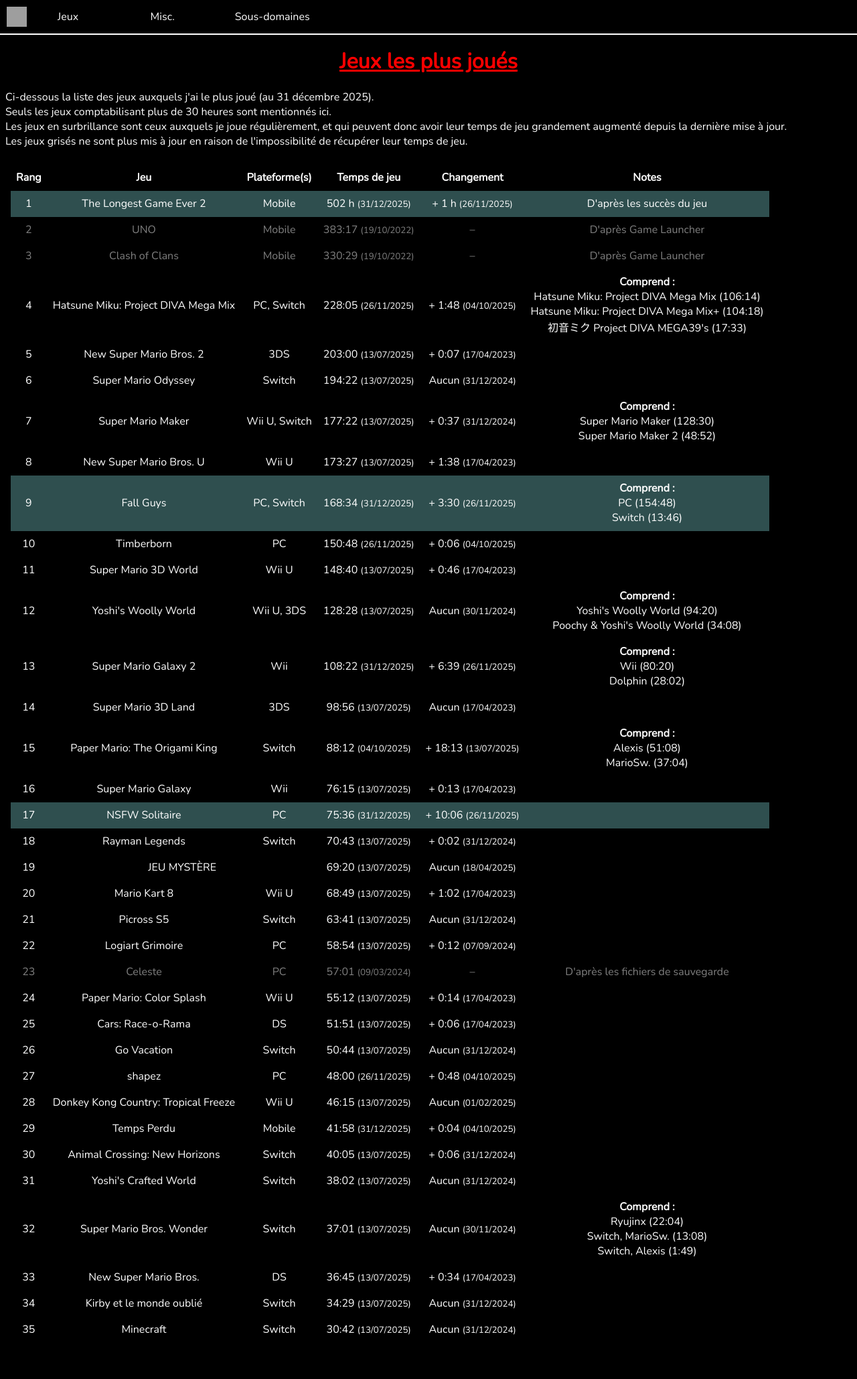
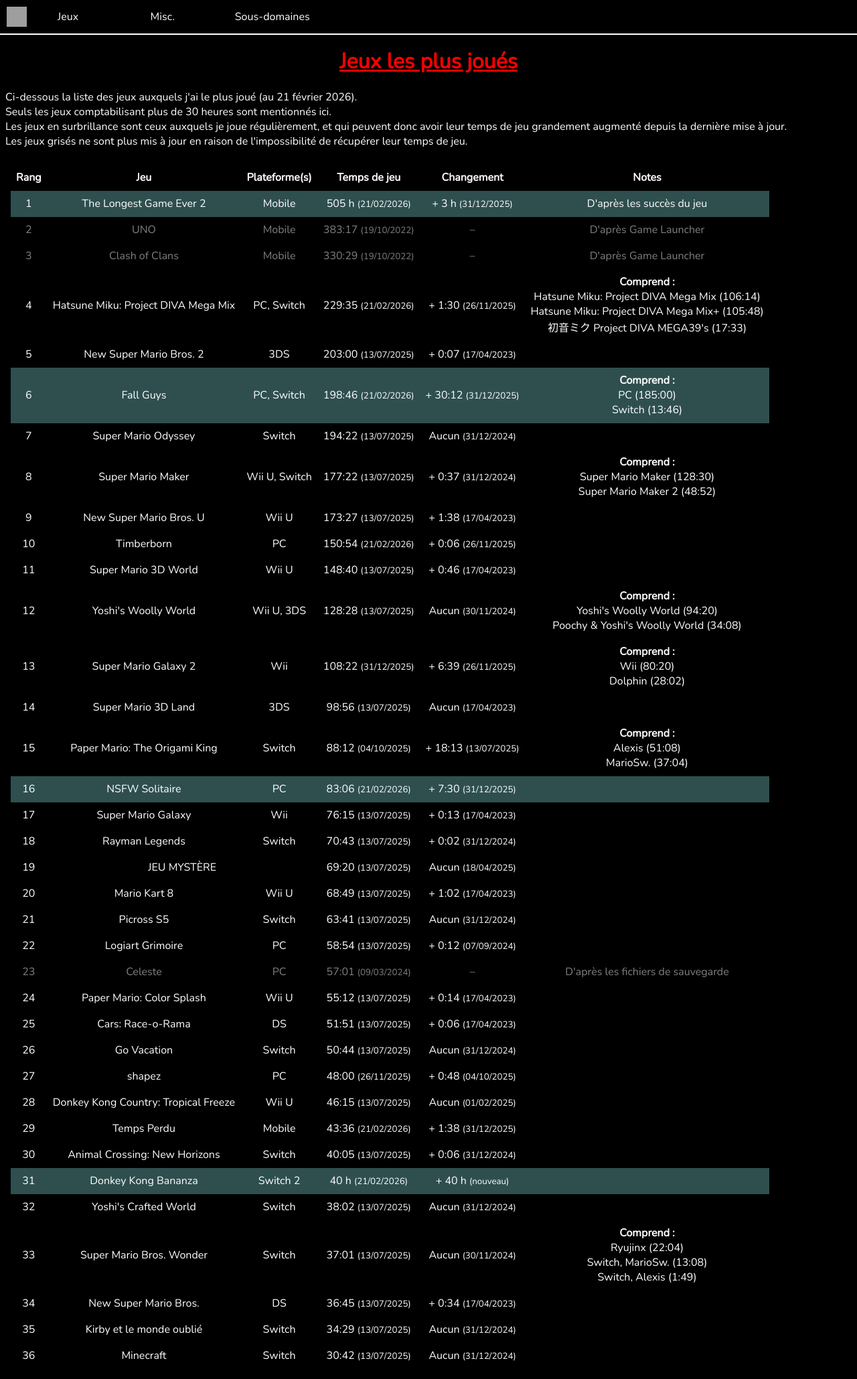
Before and after one commit to MarioSwitch/marioswitch.github.io, a PHP site: page /pages/misc/games.php in a window 1280 px wide. Shown: the whole page at 67% size. Before the commit the page ends 1993 px from the top, so only its background shows below. Run offline with PHP 8.4, Linux system fonts and the light colour scheme; grey boxes are pictures that could not be loaded.

Commit message:
[121] Updated games + added docs + 2026

```diff
--- a/index.php
+++ b/index.php
@@ -135,14 +135,14 @@
 		</table>
 		<hr>
 		<p class="center">
-			<a href="https://youtube.com/channel/UCP6sft2CrLn148rBknFT8yQ"><img src="resources/svg/youtube.svg" alt="YouTube" width=45 height=30></a>
+			<a href="https://youtube.com/@MarioSwitch2020"><img src="resources/svg/youtube.svg" alt="YouTube" width=45 height=30></a>
 			<a href="https://twitch.tv/marioswitch2020"><img src="resources/svg/twitch.svg" alt="Twitch" width=50 height=50></a>
 			<a href="https://x.com/marioswitch2020"><img src="resources/svg/x.svg" alt="X (ex-Twitter)" width=40 height=40></a>
 			<a href="https://discord.gg/xEFsH6x"><img src="resources/svg/discord.svg" alt="Discord" width=50 height=40></a>
-			<a href="https://github.com/marioswitch"><img class="inverse" src="resources/svg/github.svg" alt="GitHub" width=40 height=40></a>
+			<a href="https://github.com/MarioSwitch"><img class="inverse" src="resources/svg/github.svg" alt="GitHub" width=40 height=40></a>
 			<a href="https://speedrun.com/MarioSwitch"><img src="https://www.speedrun.com/images/1st.png" alt="Speedrun.com" width=45 height=40></a>
 			<a href="https://play.google.com/store/apps/dev?id=6889444212492017160"><img src="resources/svg/google-play.svg" alt="Google Play" width="40" height="40"></a>
-			<br>2022-2025 MarioSwitch
+			<br>2022-2026 MarioSwitch
 		</p>
 	</body>
 </html>
--- a/pages/misc/games.php
+++ b/pages/misc/games.php
@@ -13,7 +13,7 @@
 		<?php insertMenu(); ?>
 		<h1>Jeux les plus joués</h1>
 		<p>
-			Ci-dessous la liste des jeux auxquels j'ai le plus joué (au 31 décembre 2025).<br>
+			Ci-dessous la liste des jeux auxquels j'ai le plus joué (au 21 février 2026).<br>
 			Seuls les jeux comptabilisant plus de 30 heures sont mentionnés ici.<br>
 			Les jeux en surbrillance sont ceux auxquels je joue régulièrement, et qui peuvent donc avoir leur temps de jeu grandement augmenté depuis la dernière mise à jour.<br>
 			Les jeux grisés ne sont plus mis à jour en raison de l'impossibilité de récupérer leur temps de jeu.
@@ -31,8 +31,8 @@
 				<td><?= rank(1); ?></td>
 				<td>The Longest Game Ever 2</td>
 				<td>Mobile</td>
-				<td>502 h <small>(31/12/2025)</small></td>
-				<td>+ 1 h <small>(26/11/2025)</small></td>
+				<td>505 h <small>(21/02/2026)</small></td>
+				<td>+ 3 h <small>(31/12/2025)</small></td>
 				<td>D'après les succès du jeu</td>
 			</tr>
 			<tr class="off">
@@ -55,12 +55,12 @@
 				<td><?= rank(); ?></td>
 				<td>Hatsune Miku: Project DIVA Mega Mix</td>
 				<td>PC, Switch</td>
-				<td>228:05 <small>(26/11/2025)</small></td>
-				<td>+ 1:48 <small>(04/10/2025)</small></td>
+				<td>229:35 <small>(21/02/2026)</small></td>
+				<td>+ 1:30 <small>(26/11/2025)</small></td>
 				<td>
 					<b>Comprend :</b>
 					<br>Hatsune Miku: Project DIVA Mega Mix (106:14)
-					<br>Hatsune Miku: Project DIVA Mega Mix+ (104:18)
+					<br>Hatsune Miku: Project DIVA Mega Mix+ (105:48)
 					<br>初音ミク Project DIVA MEGA39's (17:33)
 				</td>
 			</tr>
@@ -71,6 +71,18 @@
 				<td>203:00 <small>(13/07/2025)</small></td>
 				<td>+ 0:07 <small>(17/04/2023)</small></td>
 				<td></td>
+			</tr>
+			<tr class="highlight">
+				<td><?= rank(); ?></td>
+				<td>Fall Guys</td>
+				<td>PC, Switch</td>
+				<td>198:46 <small>(21/02/2026)</small></td>
+				<td>+ 30:12 <small>(31/12/2025)</small></td>
+				<td>
+					<b>Comprend :</b>
+					<br>PC (185:00)
+					<br>Switch (13:46)
+				</td>
 			</tr>
 			<tr>
 				<td><?= rank(); ?></td>
@@ -100,24 +112,12 @@
 				<td>+ 1:38 <small>(17/04/2023)</small></td>
 				<td></td>
 			</tr>
-			<tr class="highlight">
-				<td><?= rank(); ?></td>
-				<td>Fall Guys</td>
-				<td>PC, Switch</td>
-				<td>168:34 <small>(31/12/2025)</small></td>
-				<td>+ 3:30 <small>(26/11/2025)</small></td>
-				<td>
-					<b>Comprend :</b>
-					<br>PC (154:48)
-					<br>Switch (13:46)
-				</td>
-			</tr>
 			<tr>
 				<td><?= rank(); ?></td>
 				<td>Timberborn</td>
 				<td>PC</td>
-				<td>150:48 <small>(26/11/2025)</small></td>
-				<td>+ 0:06 <small>(04/10/2025)</small></td>
+				<td>150:54 <small>(21/02/2026)</small></td>
+				<td>+ 0:06 <small>(26/11/2025)</small></td>
 				<td></td>
 			</tr>
 			<tr>
@@ -172,20 +172,20 @@
 					<br>MarioSw. (37:04)
 				</td>
 			</tr>
+			<tr class="highlight">
+				<td><?= rank(); ?></td>
+				<td>NSFW Solitaire</td>
+				<td>PC</td>
+				<td>83:06 <small>(21/02/2026)</small></td>
+				<td>+ 7:30 <small>(31/12/2025)</small></td>
+				<td></td>
+			</tr>
 			<tr>
 				<td><?= rank(); ?></td>
 				<td>Super Mario Galaxy</td>
 				<td>Wii</td>
 				<td>76:15 <small>(13/07/2025)</small></td>
 				<td>+ 0:13 <small>(17/04/2023)</small></td>
-				<td></td>
-			</tr>
-			<tr class="highlight">
-				<td><?= rank(); ?></td>
-				<td>NSFW Solitaire</td>
-				<td>PC</td>
-				<td>75:36 <small>(31/12/2025)</small></td>
-				<td>+ 10:06 <small>(26/11/2025)</small></td>
 				<td></td>
 			</tr>
 			<tr>
@@ -279,8 +279,8 @@
 				<td><?= rank(); ?></td>
 				<td>Temps Perdu</td>
 				<td>Mobile</td>
-				<td>41:58 <small>(31/12/2025)</small></td>
-				<td>+ 0:04 <small>(04/10/2025)</small></td>
+				<td>43:36 <small>(21/02/2026)</small></td>
+				<td>+ 1:38 <small>(31/12/2025)</small></td>
 				<td></td>
 			</tr>
 			<tr>
@@ -289,6 +289,14 @@
 				<td>Switch</td>
 				<td>40:05 <small>(13/07/2025)</small></td>
 				<td>+ 0:06 <small>(31/12/2024)</small></td>
+				<td></td>
+			</tr>
+			<tr class="highlight">
+				<td><?= rank(); ?></td>
+				<td>Donkey Kong Bananza</td>
+				<td>Switch 2</td>
+				<td>40 h <small>(21/02/2026)</small></td>
+				<td>+ 40 h <small>(nouveau)</small></td>
 				<td></td>
 			</tr>
 			<tr>
--- a/resources/php/menu.php
+++ b/resources/php/menu.php
@@ -56,6 +56,7 @@
 				</div>
 				<div class=\"category\">Sous-domaines
 					<div class=\"item\"><a href=\"https://predictions.marioswitch.fr\">Prédictions</a> (v2.1)</div>
+					<div class=\"item\"><a href=\"https://docs.marioswitch.fr\">Documentation</a></div>
 				</div>
 			</div>
 		");
```
